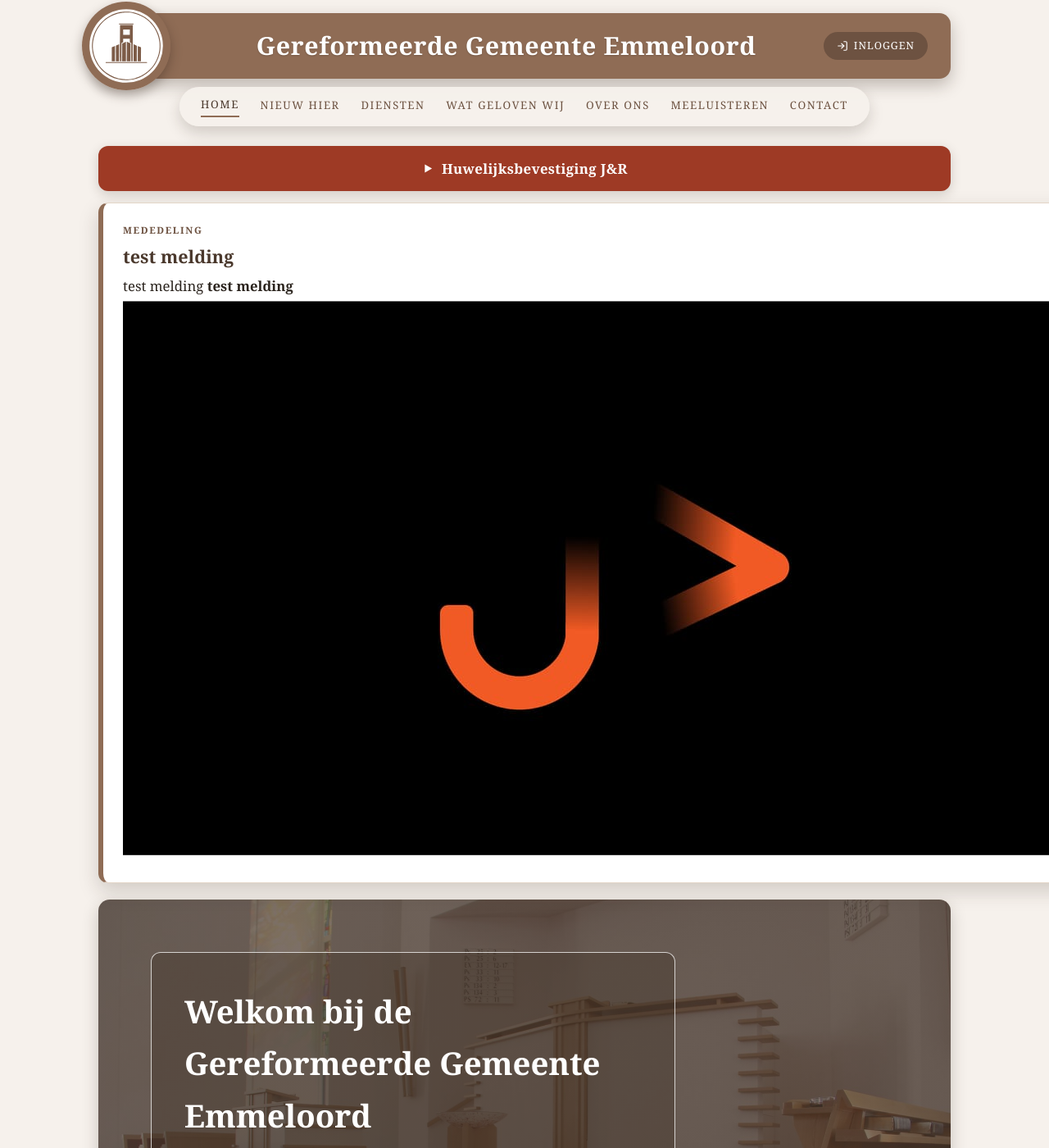
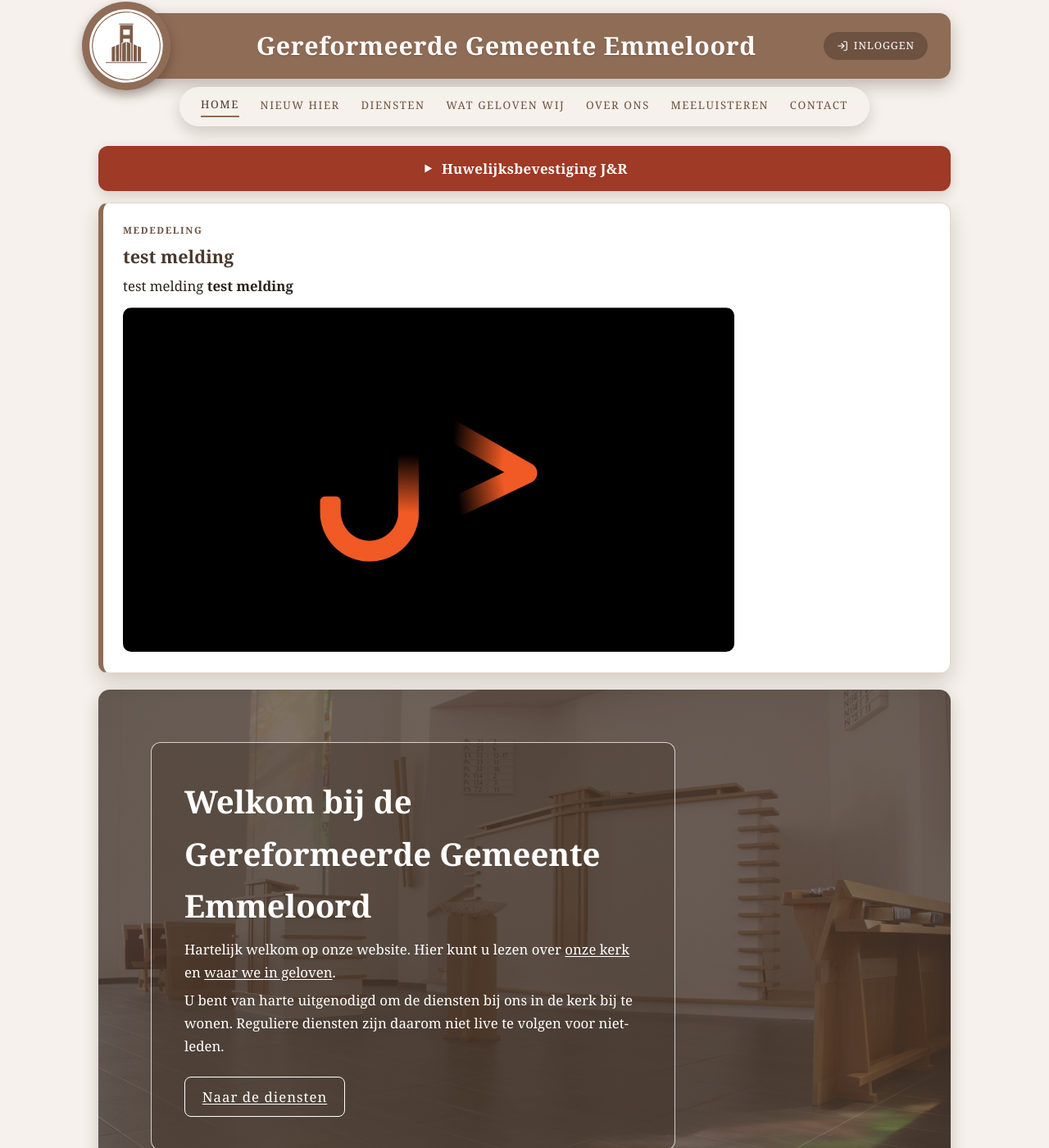
Before and after one commit to Kathedra/gergememmeloord, a Jekyll site: the page built from index.md, in a window 1280 px wide and 1400 px high. Shown: the whole window at 82% size. Built offline with Jekyll 4.4.1, drawn with Linux system fonts in a browser that asks for light colours.

Commit message:
update style.scss

```diff
--- a/assets/css/style.scss
+++ b/assets/css/style.scss
@@ -69,6 +69,15 @@
 html[data-thema="donker"] { @include thema-donker; }
 
 * { box-sizing: border-box; }
+
+/* Een afbeelding mag nooit breder worden dan de kolom waarin hij
+   staat. Zonder deze basisregel liep een ingestuurde foto in een
+   mededeling (tot 1200px breed) dwars door de kaart heen; componenten
+   met eigen afmetingen (.logo img, .kaart img) winnen op specificity. */
+img {
+  max-width: 100%;
+  height: auto;
+}
 
 /* Eigen display-regels (grid/flex) mogen het hidden-attribuut
    nooit overrulen — daar leunt o.a. mededelingen.js op. */
@@ -425,6 +434,18 @@ label:focus-visible {
 }
 
 .mededeling p { margin: 0.3rem 0; }
+
+/* Foto bij een mededeling: past zich aan de kaart aan en krijgt ook
+   een hoogtegrens, zodat een staande foto de kaart niet uitrekt. */
+.mededeling img {
+  display: block;
+  max-width: 100%;
+  max-height: 420px;
+  width: auto;
+  height: auto;
+  margin: 0.8rem 0 0.2rem;
+  border-radius: 10px;
+}
 
 /* ---------- Hero: omlijnd paneel op bruin vlak (dia 1) ---------- */
 
```
